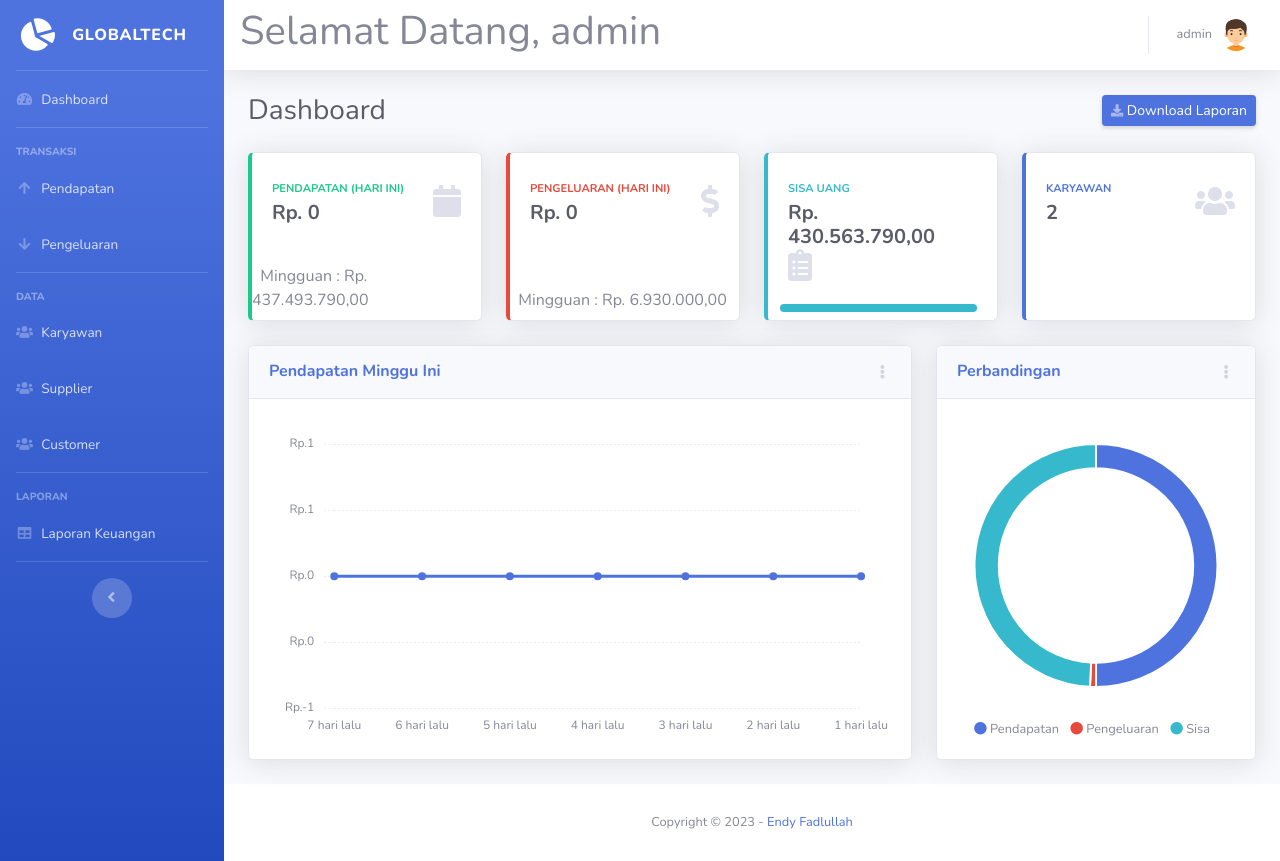
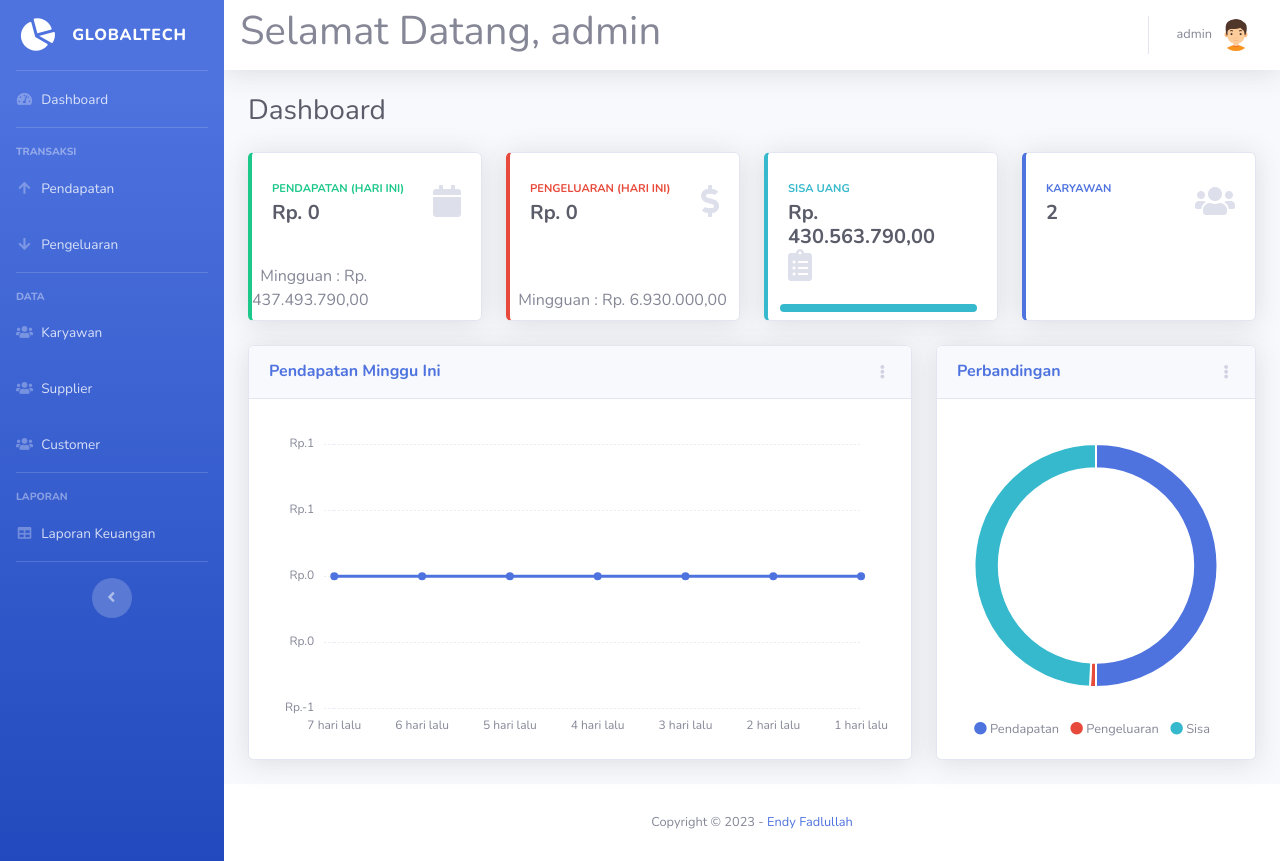
Before and after one commit to Endyfadlullah/project, a PHP site: page / in a window 1280 px wide. Run offline with PHP 8.4, Linux system fonts and the light colour scheme; a user stored in the database is signed in; data comes from the database, SQL or seed files in the repository; some libraries are stand-ins or nearby versions.

Commit message:
hapus button download

```diff
--- a/index.php
+++ b/index.php
@@ -150,8 +150,6 @@ WHERE tgl_pemasukan = CURDATE() - INTERVAL 7 DAY");
       <!-- Page Heading -->
       <div class="d-sm-flex align-items-center justify-content-between mb-4">
         <h1 class="h3 mb-0 text-gray-800">Dashboard</h1>
-        <a href="export-semua.php" class="d-none d-sm-inline-block btn btn-sm btn-primary shadow-sm"><i
-            class="fas fa-download fa-sm text-white-50"></i> Download Laporan</a>
       </div>
 
       <!-- Content Row -->
--- a/log.txt
+++ b/log.txt
@@ -41,3 +41,5 @@
 [2023-01-12:17:42:37] Nama Admin : admin => Edit Pemasukan => 4 => Sukses Edit
 
 [2023-01-12:17:42:45] Nama Admin : admin => Edit Pemasukan => 4 => Sukses Edit
+
+[2023-01-12:18:02:24] Nama Admin : admin => Edit Pemasukan => 12143 => Sukses Edit
```
